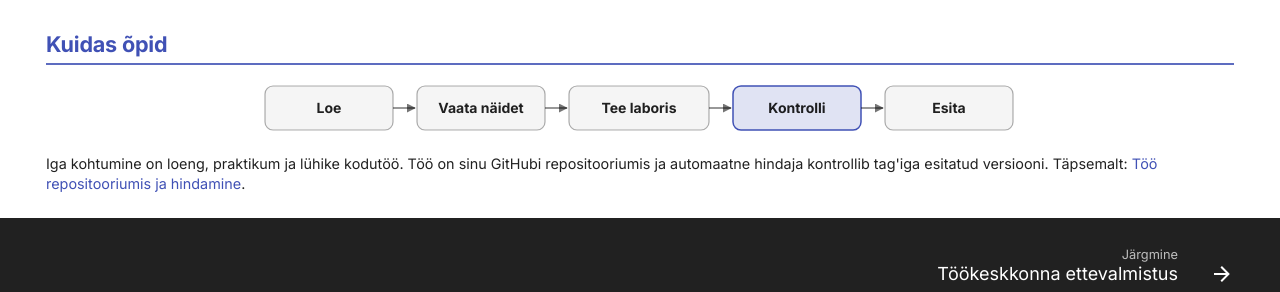
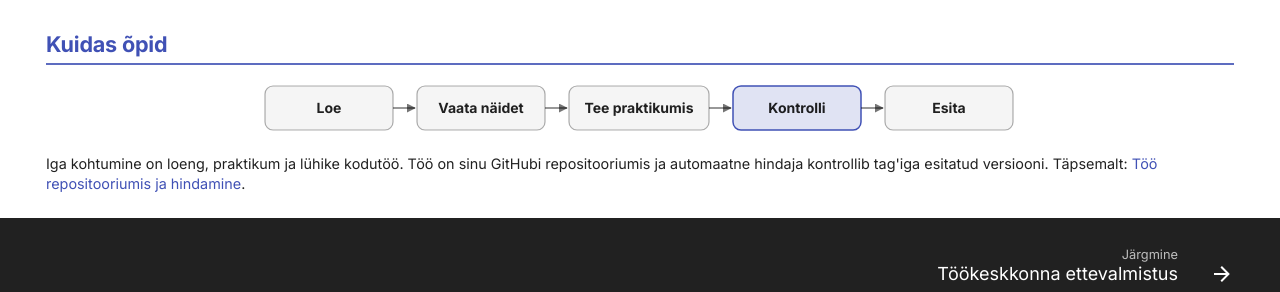
Before and after one commit to hkhk-tk/is1-automatiseerimine, an MkDocs documentation site: the page built from docs/index.md, in a window 1280 px wide and 900 px high, scrolled down 763 px. Shown: the part 526-818 px from the top of the window. Built offline with MkDocs 1.6.1 and Material for MkDocs 9.7.7, drawn with Linux system fonts in a browser that asks for light colours; comment, search, counter and statistics services are not loaded.

Commit message:
Avaleht: tee praktikumis

```diff
--- a/docs/index.md
+++ b/docs/index.md
@@ -119,14 +119,14 @@ Kursusel on seitse kohtumist ja igal kohtumisel kasvab sama automaatika. Alustad
 ## Kuidas õpid
 
 <figure style="max-width:760px;margin:.2em auto" class="lx" markdown="0">
-<svg viewBox="0 0 760 70" role="img" aria-label="Loe, vaata näidet, tee laboris, kontrolli, esita" xmlns="http://www.w3.org/2000/svg">
+<svg viewBox="0 0 760 70" role="img" aria-label="Loe, vaata näidet, tee praktikumis, kontrolli, esita" xmlns="http://www.w3.org/2000/svg">
 <style>.lx svg{width:100%;height:auto;font-family:var(--md-text-font-family,sans-serif)}.lx .box{fill:var(--md-code-bg-color);stroke:var(--md-default-fg-color--lighter);stroke-width:1.2}.lx .hi{fill:var(--md-primary-fg-color);fill-opacity:.16;stroke:var(--md-primary-fg-color);stroke-width:1.5}.lx .b{fill:var(--md-default-fg-color);font-size:14px;font-weight:600}.lx .a{stroke:var(--md-default-fg-color--light);stroke-width:1.5;fill:none}.lx .h{fill:var(--md-default-fg-color--light)}</style>
 <defs><marker id="lxo" viewBox="0 0 10 10" refX="9" refY="5" markerWidth="6" markerHeight="6" orient="auto"><path class="h" d="M0,0 L10,5 L0,10 z"/></marker></defs>
 <rect class="box" x="5" y="12" width="128" height="44" rx="8"/><text class="b" x="69" y="39" text-anchor="middle">Loe</text>
 <line class="a" x1="133" y1="34" x2="155" y2="34" marker-end="url(#lxo)"/>
 <rect class="box" x="157" y="12" width="128" height="44" rx="8"/><text class="b" x="221" y="39" text-anchor="middle">Vaata näidet</text>
 <line class="a" x1="285" y1="34" x2="307" y2="34" marker-end="url(#lxo)"/>
-<rect class="box" x="309" y="12" width="140" height="44" rx="8"/><text class="b" x="379" y="39" text-anchor="middle">Tee laboris</text>
+<rect class="box" x="309" y="12" width="140" height="44" rx="8"/><text class="b" x="379" y="39" text-anchor="middle">Tee praktikumis</text>
 <line class="a" x1="449" y1="34" x2="471" y2="34" marker-end="url(#lxo)"/>
 <rect class="hi" x="473" y="12" width="128" height="44" rx="8"/><text class="b" x="537" y="39" text-anchor="middle">Kontrolli</text>
 <line class="a" x1="601" y1="34" x2="623" y2="34" marker-end="url(#lxo)"/>
```
